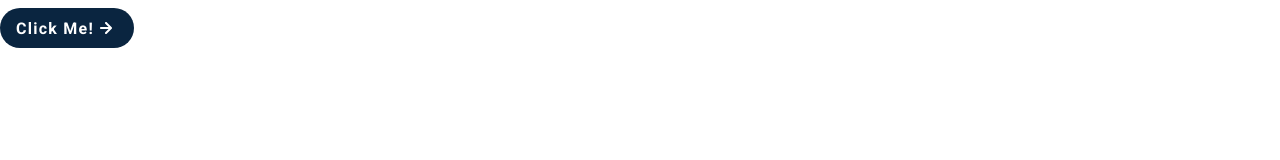
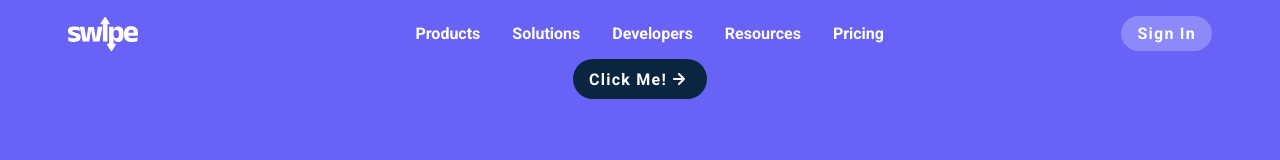
Before and after one commit to Brandies7/SwipeProject, a plain HTML site: page index.html in a window 1280 px wide. Drawn offline with Linux system fonts and the light colour scheme; a web font is replaced by a local one.

Commit message:
styled navbar

```diff
--- a/index.html
+++ b/index.html
@@ -13,6 +13,17 @@
     <title>Swipe</title>
   </head>
   <body>
+    <nav class="navbar">
+      <img src="assets/logo-white.svg" alt="Swipe, Inc." />
+      <ul class="menu">
+        <li><a href="#">Products</a></li>
+        <li><a href="#">Solutions</a></li>
+        <li><a href="#">Developers</a></li>
+        <li><a href="#">Resources</a></li>
+        <li><a href="#">Pricing</a></li>
+      </ul>
+      <button class="primary-button navbar-button">Sign In</button>
+    </nav>
     <button class="primary-button with-icon">
       Click Me!
       <img src="assets/arrow-right-light.svg" alt="" />
--- a/styles.css
+++ b/styles.css
@@ -25,6 +25,8 @@
   --spacing-lg: 32px;
   --spacing-xl: 64px;
 
+  --standard-width: 1144px;
+
   --purple-1: #6962f7;
   --purple-2: #7000ff;
   --blue-1: #00d4ff;
@@ -41,6 +43,11 @@ body {
   margin: 0;
   box-sizing: border-box;
   padding: var(--spacing-sm) 0 0 0;
+  background-color: var(--purple-1);
+  display: flex;
+  flex-direction: column;
+  justify-content: center;
+  align-items: center;
 }
 
 h1 {
@@ -182,3 +189,38 @@ p {
 .with-icon:hover > img {
   transform: translateX(4px);
 }
+
+/* Navbar */
+.navbar {
+  display: flex;
+  justify-content: space-between;
+  align-items: center;
+  width: 100%;
+  max-width: var(--standard-width);
+  padding: 0 var(--spacing-md);
+}
+
+.menu {
+  display: flex;
+  list-style: none;
+  justify-content: center;
+  align-items: center;
+}
+
+.menu a {
+  color: var(--text-light);
+  margin: 0 var(--spacing-md);
+  font-weight: bold;
+}
+
+.menu a:hover {
+  text-decoration: underline;
+}
+
+.navbar-button {
+  background-color: rgba(250, 250, 250, 0.25);
+}
+
+.navbar-button:hover {
+  background-color: rgba(250, 250, 250, 0.5);
+}
```
